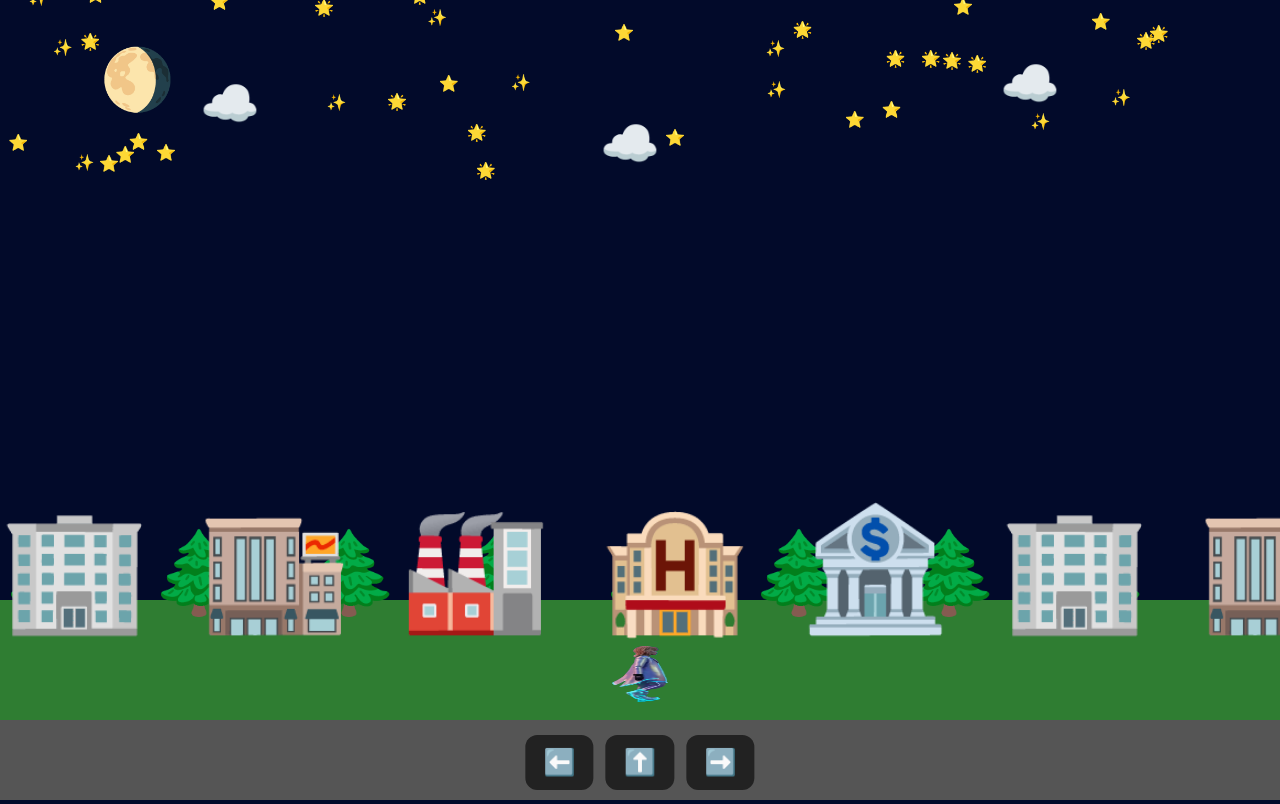
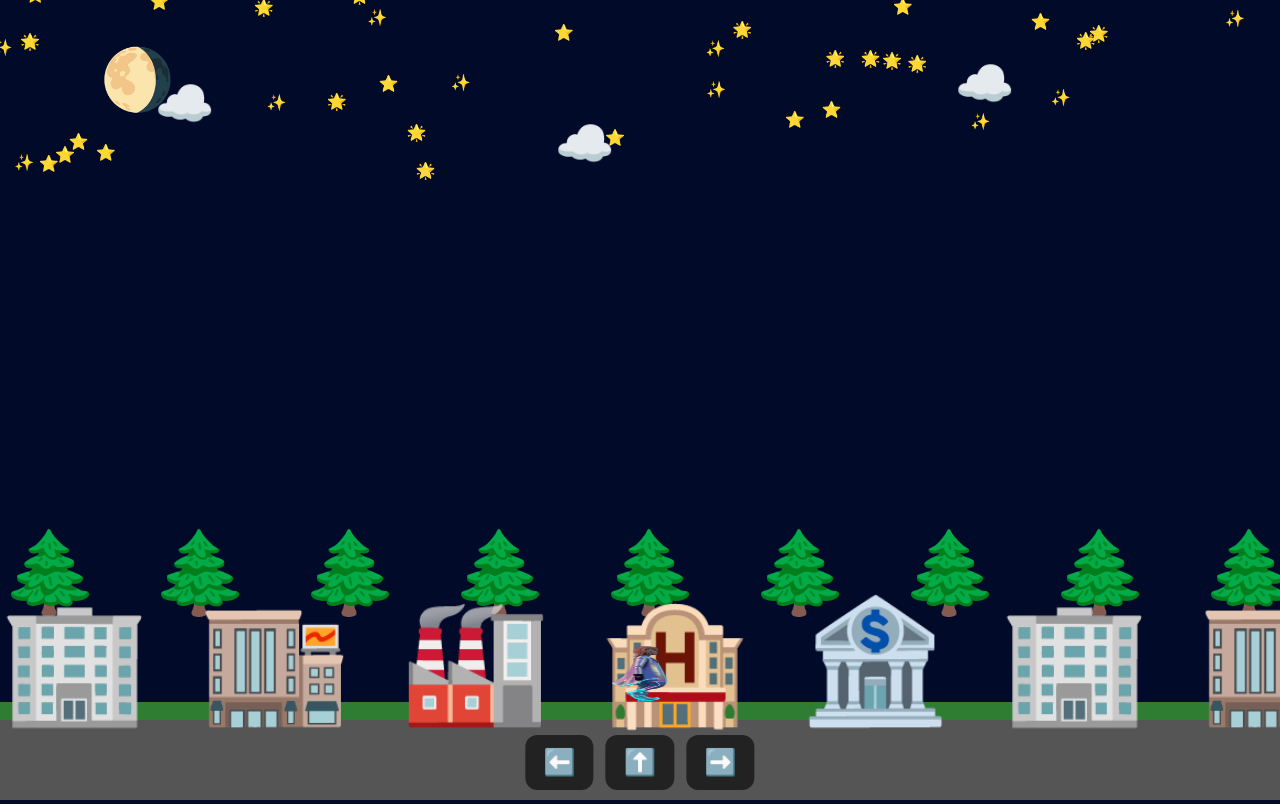
Before and after one commit to MaximumReality/maximum-reality-space-adventures, a plain HTML site: page index.html in a window 1280 px wide. Drawn offline with Linux system fonts and the light colour scheme.

Commit message:
Update index.html

```diff
--- a/index.html
+++ b/index.html
@@ -6,23 +6,8 @@
 <meta name="viewport" content="width=device-width, initial-scale=1.0">
 <style>
 html,body{margin:0;padding:0;overflow:hidden;background:#020a2a;font-family:sans-serif;}
-#controls{
-  position:fixed;
-  bottom:10px;
-  left:50%;
-  transform:translateX(-50%);
-  display:flex;
-  gap:12px;
-  z-index:10;
-}
-button{
-  font-size:26px;
-  padding:12px 18px;
-  border-radius:12px;
-  border:none;
-  background:#222;
-  color:#fff;
-}
+#controls{position:fixed;bottom:10px;left:50%;transform:translateX(-50%);display:flex;gap:12px;z-index:10;}
+button{font-size:26px;padding:12px 18px;border-radius:12px;border:none;background:#222;color:#fff;}
 </style>
 </head>
 <body>
@@ -39,16 +24,15 @@ button{
 const canvas = document.getElementById("game");
 const ctx = canvas.getContext("2d");
 
-// Resize canvas
 function resize(){canvas.width=window.innerWidth; canvas.height=window.innerHeight;}
 resize();
 window.addEventListener("resize", resize);
 
-/* CONSTANTS */
+/* WORLD LAYOUT */
 const ROAD_H = 80;
 const GRASS_H = 120;
-const groundY = canvas.height - ROAD_H - 18;
-const treeY = canvas.height - ROAD_H - GRASS_H; // horizon line
+const groundY = canvas.height-ROAD_H-18;
+const treeY = canvas.height-ROAD_H-GRASS_H;
 
 /* PLAYER */
 const player = {
@@ -68,23 +52,14 @@ let scrollX = 0;
 
 /* INPUT */
 let left=false, right=false, jump=false;
-function bind(btn,down,up){
-  btn.addEventListener("touchstart", e=>{e.preventDefault(); down();});
-  btn.addEventListener("touchend", e=>{e.preventDefault(); up();});
-}
-bind(document.getElementById("left"), ()=>left=true, ()=>left=false);
-bind(document.getElementById("right"), ()=>right=true, ()=>right=false);
-bind(document.getElementById("jump"), ()=>jump=true, ()=>jump=false);
+function bind(btn,down,up){btn.addEventListener("touchstart",e=>{e.preventDefault(); down();}); btn.addEventListener("touchend",e=>{e.preventDefault(); up();});}
+bind(document.getElementById("left"),()=>left=true,()=>left=false);
+bind(document.getElementById("right"),()=>right=true,()=>right=false);
+bind(document.getElementById("jump"),()=>jump=true,()=>jump=false);
 
-/* SKY STARS */
+/* STARS */
 const stars=[];
-for(let i=0;i<200;i++){
-  stars.push({
-    x: Math.random()*8000,
-    y: Math.random()*200,
-    emoji:["⭐️","✨","🌟"][i%3]
-  });
-}
+for(let i=0;i<200;i++){stars.push({x:Math.random()*8000,y:Math.random()*200,emoji:["⭐️","✨","🌟"][i%3]});}
 
 /* CLOUDS */
 const clouds=[{x:200,y:120},{x:600,y:160},{x:1000,y:100}];
@@ -92,64 +67,67 @@ const clouds=[{x:200,y:120},{x:600,y:160},{x:1000,y:100}];
 /* CITY BUILDINGS */
 const buildings=[];
 for(let i=0;i<10;i++){
-  buildings.push({
-    x:i*200,
-    y:canvas.height-ROAD_H-GRASS_H+10,
-    emoji:["🏢","🏬","🏭","🏨","🏦"][i%5]
-  });
+  buildings.push({x:i*200,emoji:["🏢","🏬","🏭","🏨","🏦"][i%5],y:groundY});
 }
 
-/* FOREST TREES (background) */
+/* FOREST TREES */
 const trees=[];
 for(let i=0;i<50;i++){
-  trees.push({
-    x:i*150,
-    y:treeY,
-    emoji:"🌲",
-    size:80
-  });
+  trees.push({x:i*150,y:treeY,emoji:"🌲",size:80});
 }
 
 /* FARM SCENE */
 const farm=[
-  {emoji:"🏠",x:4500,y:treeY-10,width:100,height:100},
-  {emoji:"🌾",x:4470,y:treeY+10,width:20,height:20},
-  {emoji:"🌾",x:4540,y:treeY+15,width:20,height:20},
-  {emoji:"🚜",x:4400,y:treeY+10,width:60,height:60},
-  {emoji:"🐓",x:4420,y:treeY+30,width:20,height:20},
-  {emoji:"🐓",x:4560,y:treeY+35,width:20,height:20},
-  {emoji:"🐑",x:4480,y:treeY+30,width:30,height:30},
-  {emoji:"🐖",x:4520,y:treeY+30,width:25,height:25},
-  {emoji:"🐄",x:4500,y:treeY+40,width:50,height:50,abducted:false},
-  {emoji:"🐈",x:4460,y:treeY+30,width:15,height:15}
+  {emoji:"🏠",x:4500,y:groundY-10,width:100,height:100},
+  {emoji:"🌾",x:4470,y:groundY+10,width:20,height:20},
+  {emoji:"🌾",x:4540,y:groundY+15,width:20,height:20},
+  {emoji:"🚜",x:4400,y:groundY+10,width:60,height:60},
+  {emoji:"🐓",x:4420,y:groundY+30,width:20,height:20},
+  {emoji:"🐓",x:4560,y:groundY+35,width:20,height:20},
+  {emoji:"🐑",x:4480,y:groundY+30,width:30,height:30},
+  {emoji:"🐖",x:4520,y:groundY+30,width:25,height:25},
+  {emoji:"🐄",x:4500,y:groundY+40,width:50,height:50,abducted:false},
+  {emoji:"🐈",x:4460,y:groundY+30,width:15,height:15}
 ];
 
 /* UFO */
-const ufo={active:false,x:4500,y:treeY-200,size:60,step:0};
+const ufo={active:false,x:4500,y:groundY-200,size:60,step:0};
+
+/* FARM REPEAT TIMER */
+let farmTimer = 0;
+const farmInterval = 15000; // 15s
 
 /* UPDATE LOOP */
 function update(){
-  // scrolling
-  if(left){scrollX-=5; player.dir="left";}
-  if(right){scrollX+=5; player.dir="right";}
-
-  // jump
-  if(jump && !player.jumping){player.vy=-18;player.jumping=true;}
+  // player movement
+  if(left){player.x-=5; player.dir="left";}
+  if(right){player.x+=5; player.dir="right";}
+  if(jump && !player.jumping){player.vy=-18; player.jumping=true;}
   player.vy+=1;
   player.y+=player.vy;
   if(player.y>groundY){player.y=groundY;player.vy=0;player.jumping=false;}
 
   // UFO abduction
-  const cow=farm.find(f=>f.emoji==="🐄");
-  if(!ufo.active && !cow.abducted){
-    ufo.active=true; ufo.step=0; ufo.y=cow.y-200;
-  }
+  const cow = farm.find(f=>f.emoji==="🐄");
+  if(!ufo.active && !cow.abducted){ufo.active=true; ufo.step=0; ufo.y=cow.y-200;}
   if(ufo.active){
     ufo.step+=1;
-    ufo.y = cow.y-200 - Math.sin(ufo.step/20)*30;
-    cow.y -= 1.5;
+    ufo.y=cow.y-200 - Math.sin(ufo.step/20)*30;
+    cow.y-=1.5;
     if(cow.y<ufo.y+20){cow.abducted=true; ufo.active=false;}
   }
+
+  // farm reset
+  farmTimer += 16;
+  if(farmTimer >= farmInterval){
+    cow.abducted=false;
+    cow.y=groundY+40;
+    ufo.active=false;
+    farmTimer=0;
+  }
+
+  // scroll clouds & stars
+  scrollX += 1; // slow continuous scroll
 }
 
 /* DRAW LOOP */
@@ -168,45 +146,30 @@ function draw(){
   clouds.forEach(c=>ctx.fillText("☁️",c.x-scrollX*0.15,c.y));
 
   // moon
-  ctx.font="60px sans-serif";
-  ctx.fillText("🌖",100-scrollX*0.05,100);
+  ctx.font="60px sans-serif"; ctx.fillText("🌖",100,100);
 
-  // grass
-  ctx.fillStyle="#2f7d32";
-  ctx.fillRect(0,canvas.height-ROAD_H-GRASS_H,canvas.width,GRASS_H);
+  // grass & road
+  ctx.fillStyle="#2f7d32"; ctx.fillRect(0,groundY,canvas.width,GRASS_H);
+  ctx.fillStyle="#555"; ctx.fillRect(0,canvas.height-ROAD_H,canvas.width,ROAD_H);
 
-  // road
-  ctx.fillStyle="#555";
-  ctx.fillRect(0,canvas.height-ROAD_H,canvas.width,ROAD_H);
+  // trees (fixed background)
+  trees.forEach(t=>{ctx.font=t.size+"px sans-serif"; ctx.fillText(t.emoji,t.x,t.y);});
 
-  // trees (background)
-  trees.forEach(t=>{
-    ctx.font = t.size + "px sans-serif";
-    ctx.fillText(t.emoji,t.x-scrollX,t.y);
-  });
+  // city (fixed)
+  ctx.font="120px sans-serif"; buildings.forEach(b=>ctx.fillText(b.emoji,b.x,b.y));
 
-  // city
-  ctx.font="120px sans-serif";
-  buildings.forEach(b=>ctx.fillText(b.emoji,b.x-scrollX*0.5,b.y));
-
-  // farm
-  farm.forEach(f=>{
-    ctx.font=f.height+"px sans-serif";
-    if(!f.abducted) ctx.fillText(f.emoji,f.x-scrollX,f.y);
-  });
+  // farm (fixed)
+  farm.forEach(f=>{ctx.font=f.height+"px sans-serif"; if(!f.abducted) ctx.fillText(f.emoji,f.x,f.y);});
 
   // UFO
-  if(ufo.active){
-    ctx.font=ufo.size+"px sans-serif";
-    ctx.fillText("🛸",ufo.x-scrollX,ufo.y);
-  }
+  if(ufo.active){ctx.font=ufo.size+"px sans-serif"; ctx.fillText("🛸",ufo.x,ufo.y);}
 
   // player
-  const img=player.dir==="right"?imgRight:imgLeft;
+  const img = player.dir==="right"?imgRight:imgLeft;
   ctx.drawImage(img,player.x-28,player.y-56,56,56);
 }
 
-/* LOOP */
+/* MAIN LOOP */
 function loop(){update(); draw(); requestAnimationFrame(loop);}
 loop();
 </script>
```
